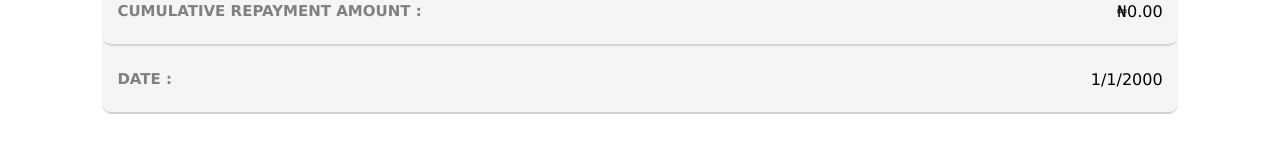
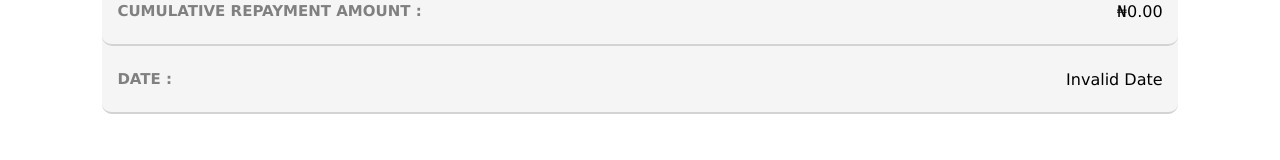
Before and after one commit to frank4177/conRose, a React (Create React App) app: page /repayment-schedule in a window 1280 px wide. Shown: the part 396-556 px from the top of the page. Built offline with nearby package versions, Linux system fonts and the light colour scheme; no server answers.

Commit message:
fixed date

```diff
--- a/src/components/Form/loanRequest.module.css
+++ b/src/components/Form/loanRequest.module.css
@@ -21,9 +21,9 @@
 }
 
 .input label{
-    font-size: 14px;
+    font-size: 15px;
 }
 
 .input input{
-    height: 30px;
+    height: 32px;
 }
--- a/src/components/RepaymentSchedule/RepaymentSchedule.jsx
+++ b/src/components/RepaymentSchedule/RepaymentSchedule.jsx
@@ -24,7 +24,7 @@ const RepaymentSchedule = ({ data }) => {
         </div>
         <div className={styles.block}>
           <span>DATE :</span>
-          <p>{dateFormat(!data?.DATE && "0")}</p>
+          <p>{dateFormat(data?.DATE)}</p>
         </div>
       </div>
     </div>
--- a/src/components/Table/RepaymentScheduleTable/RepaymentScheduleTable.jsx
+++ b/src/components/Table/RepaymentScheduleTable/RepaymentScheduleTable.jsx
@@ -21,7 +21,6 @@ const RepaymentScheduleTable = ({ data }) => {
 
   const changePage = (value) => {
     setPageNumber(value);
-    console.log(value)
   };
 
 
```
